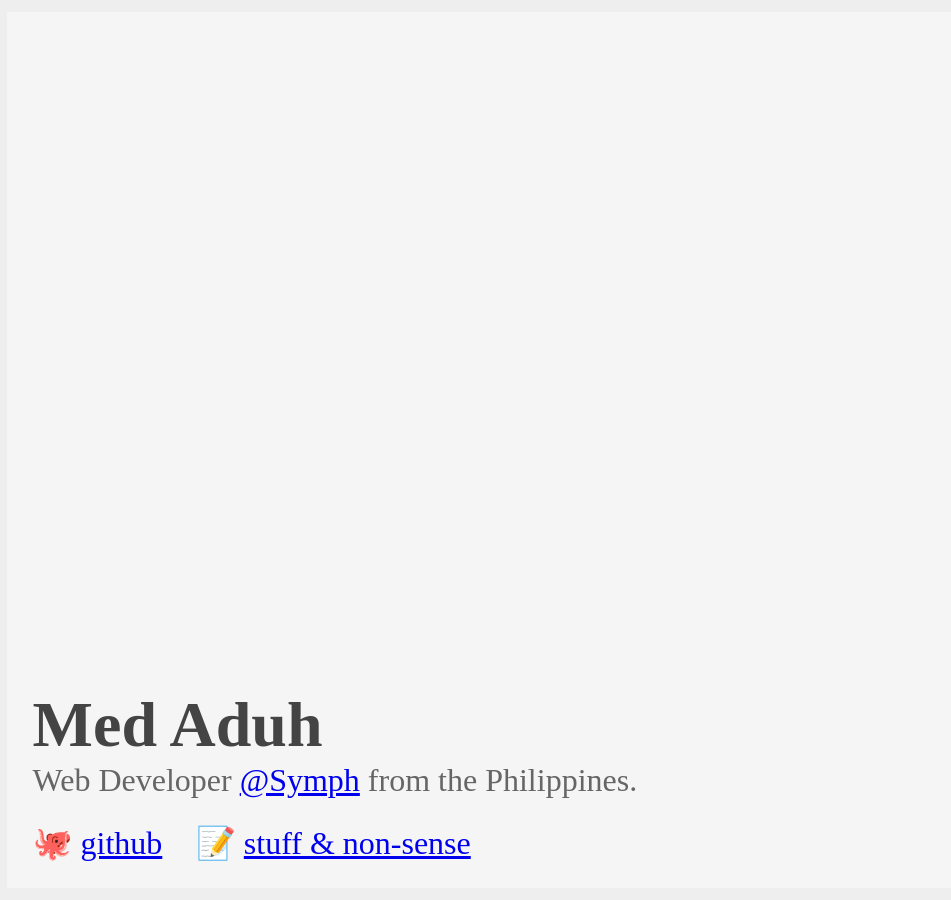
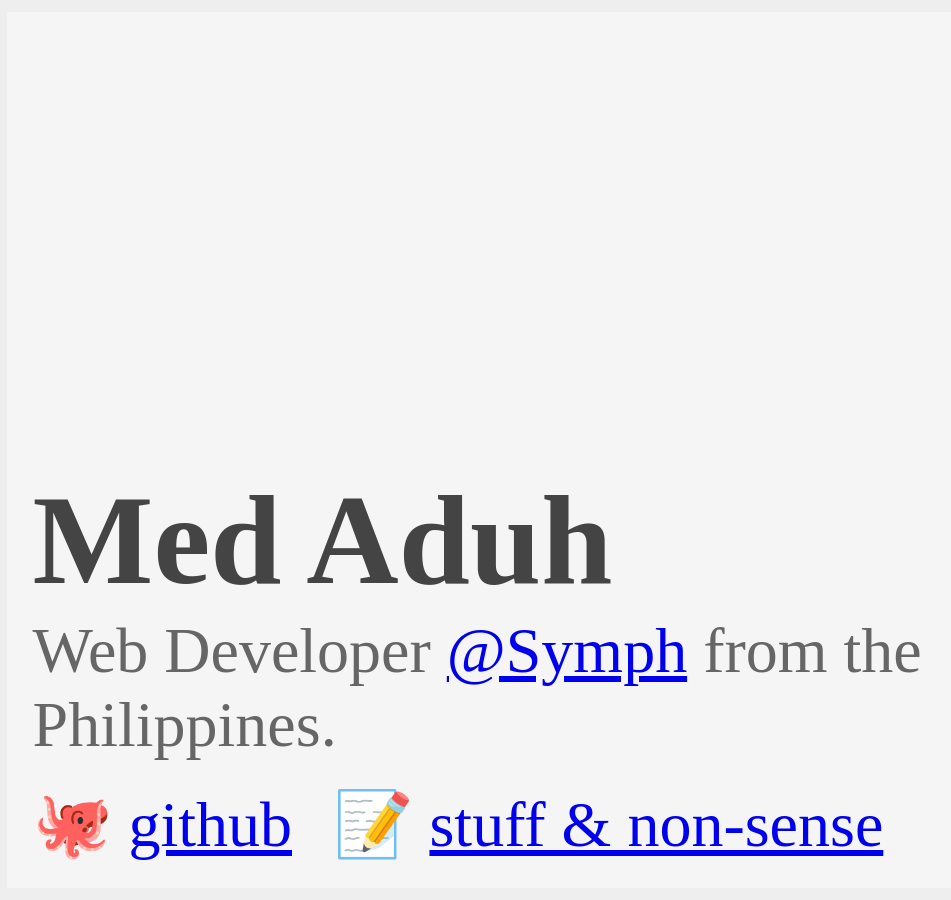
Before and after one commit to ramidem/ramidem.github.io, a Jekyll site: the page built from index.html, in a window 1280 px wide. Shown: the whole page, without its empty margins (5-956 px from the left). Built offline with Jekyll 4.4.1, drawn with Linux system fonts in a browser that asks for light colours.

Commit message:
chore: resize when less than 1250px

```diff
--- a/assets/css/styles.css
+++ b/assets/css/styles.css
@@ -1,7 +1,7 @@
 body {
   background-color: whitesmoke;
   color: #666;
-  font-size: 2.5vw;
+  font-size: 64px;
 }
 
 .wrapper {
@@ -25,7 +25,7 @@
 
 h1 {
   color: #444;
-  font-size: 5vw;
+  font-size: 128px;
   margin-bottom: 0;
 }
 
@@ -43,3 +43,13 @@
 li:last-child {
   margin-right: 0;
 }
+
+@media (max-width: 1250px) {
+  body {
+    font-size: 2.5vw;
+  }
+
+  h1 {
+    font-size: 5vw;
+  }
+}
```
